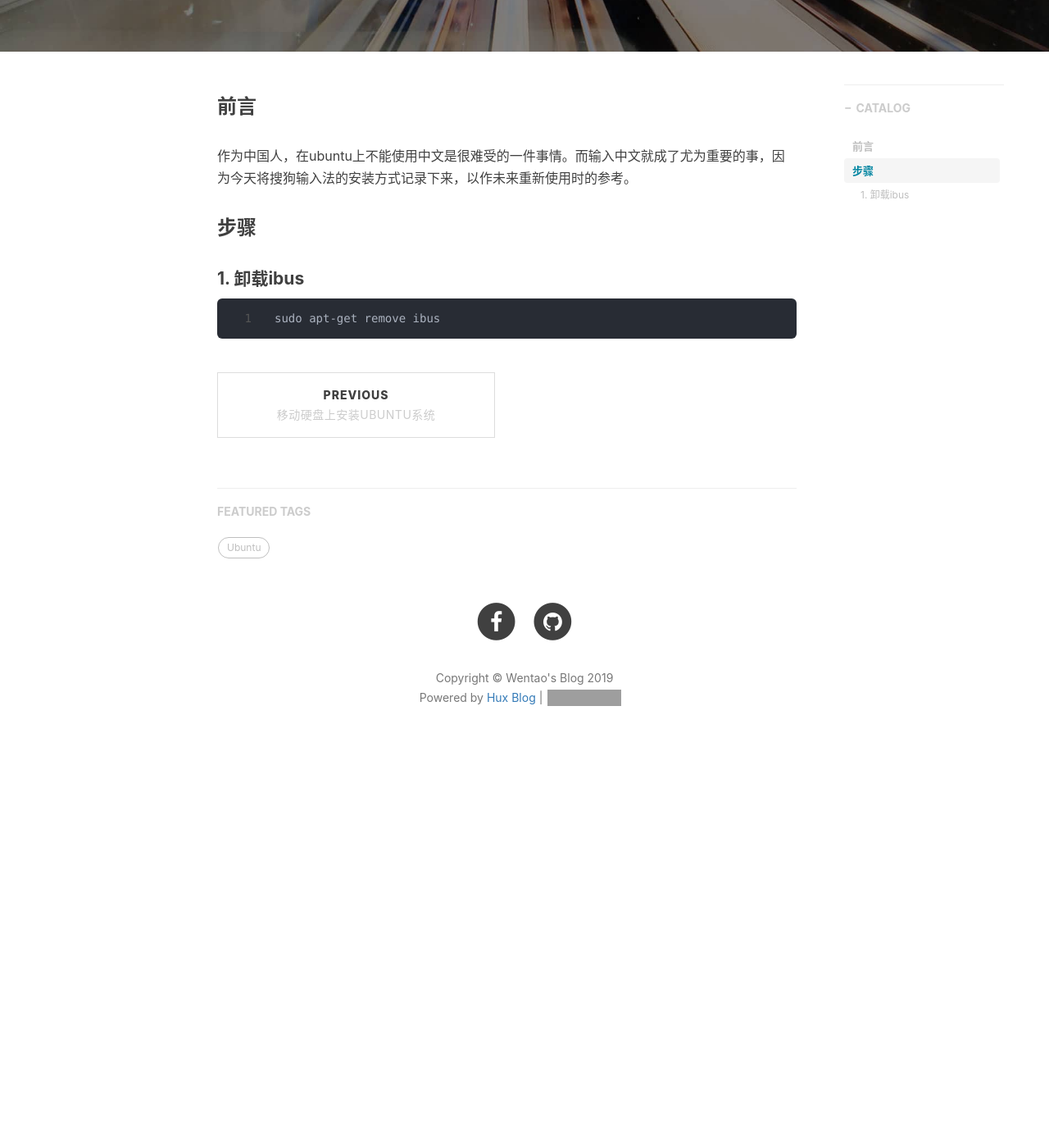
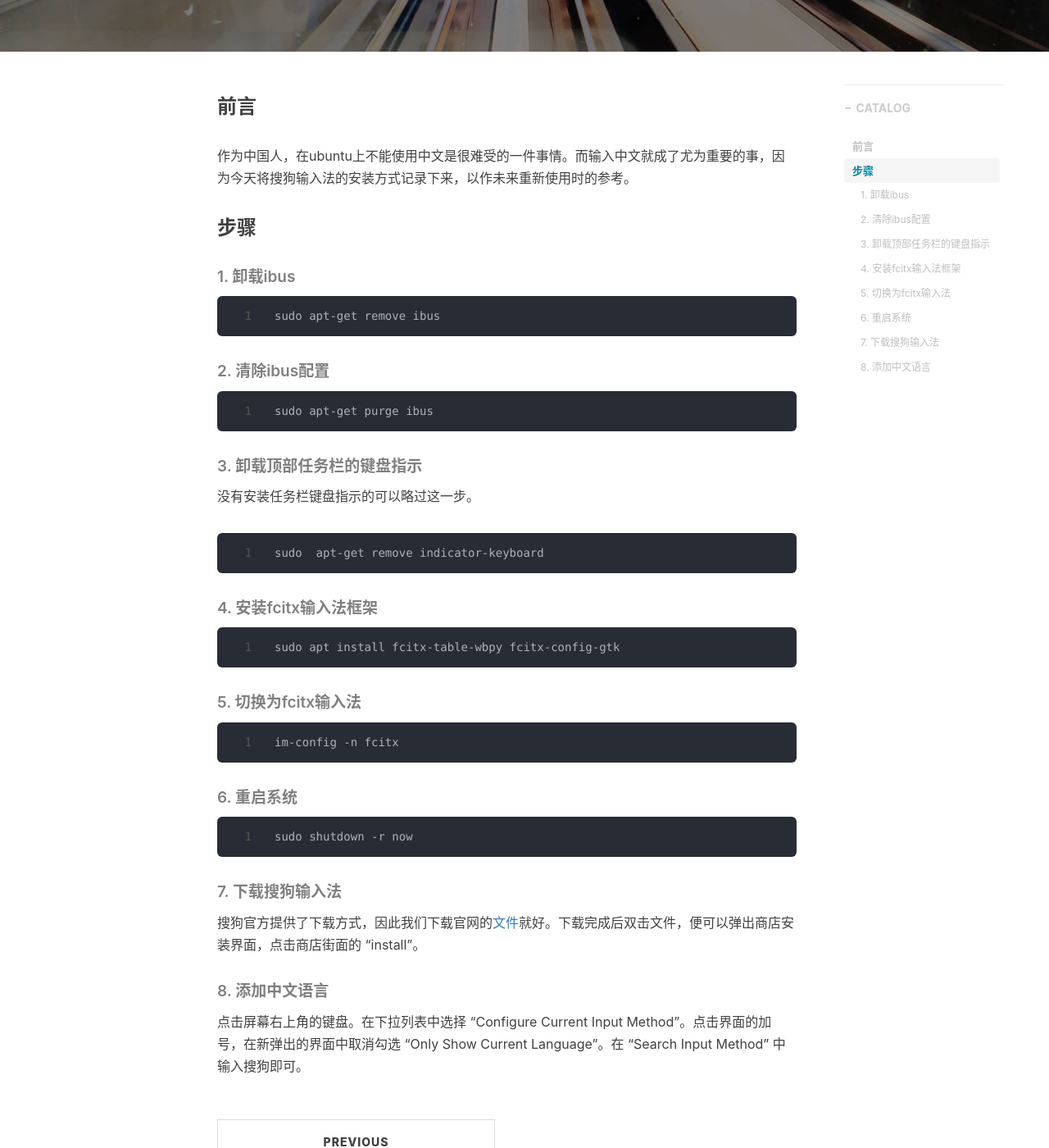
Before and after one commit to csxmt123/zhouwt612.github.io, a Jekyll site: the page built from _posts/2019-07-24-Ubuntu系统上搜狗输入法的安装.md, in a window 1280 px wide and 1400 px high, scrolled down 520 px. Shown: the whole window at 82% size. Built offline with Jekyll 4.4.1, drawn with Linux system fonts in a browser that asks for light colours; nearby versions of some CDN libraries; comment, search, counter and statistics services are not loaded; before the commit the page ends 1475 px from its top, so only the background shows below that; grey boxes are pictures that could not be loaded.

Commit message:
Update 2019-07-24-Ubuntu系统上搜狗输入法的安装.md

````diff
--- a/_posts/2019-07-24-Ubuntu系统上搜狗输入法的安装.md
+++ b/_posts/2019-07-24-Ubuntu系统上搜狗输入法的安装.md
@@ -17,8 +17,48 @@ tags:
 
 ### 步骤
 
-#### 1. 卸载ibus
+##### 1. 卸载ibus
 
 ```
 sudo apt-get remove ibus
 ```
+
+##### 2. 清除ibus配置
+
+```
+sudo apt-get purge ibus
+```
+
+##### 3. 卸载顶部任务栏的键盘指示
+
+没有安装任务栏键盘指示的可以略过这一步。
+
+```
+sudo  apt-get remove indicator-keyboard
+```
+
+##### 4. 安装fcitx输入法框架
+
+```
+sudo apt install fcitx-table-wbpy fcitx-config-gtk
+```
+
+##### 5. 切换为fcitx输入法
+
+```
+im-config -n fcitx
+```
+
+##### 6. 重启系统
+
+```
+sudo shutdown -r now
+```
+
+##### 7. 下载搜狗输入法
+
+搜狗官方提供了下载方式，因此我们下载官网的[文件](https://pinyin.sogou.com/linux/?r=pinyin)就好。下载完成后双击文件，便可以弹出商店安装界面，点击商店街面的 “install”。
+
+##### 8. 添加中文语言
+
+点击屏幕右上角的键盘。在下拉列表中选择 “Configure Current Input Method”。点击界面的加号，在新弹出的界面中取消勾选 “Only Show Current Language”。在 “Search Input Method” 中输入搜狗即可。
````
